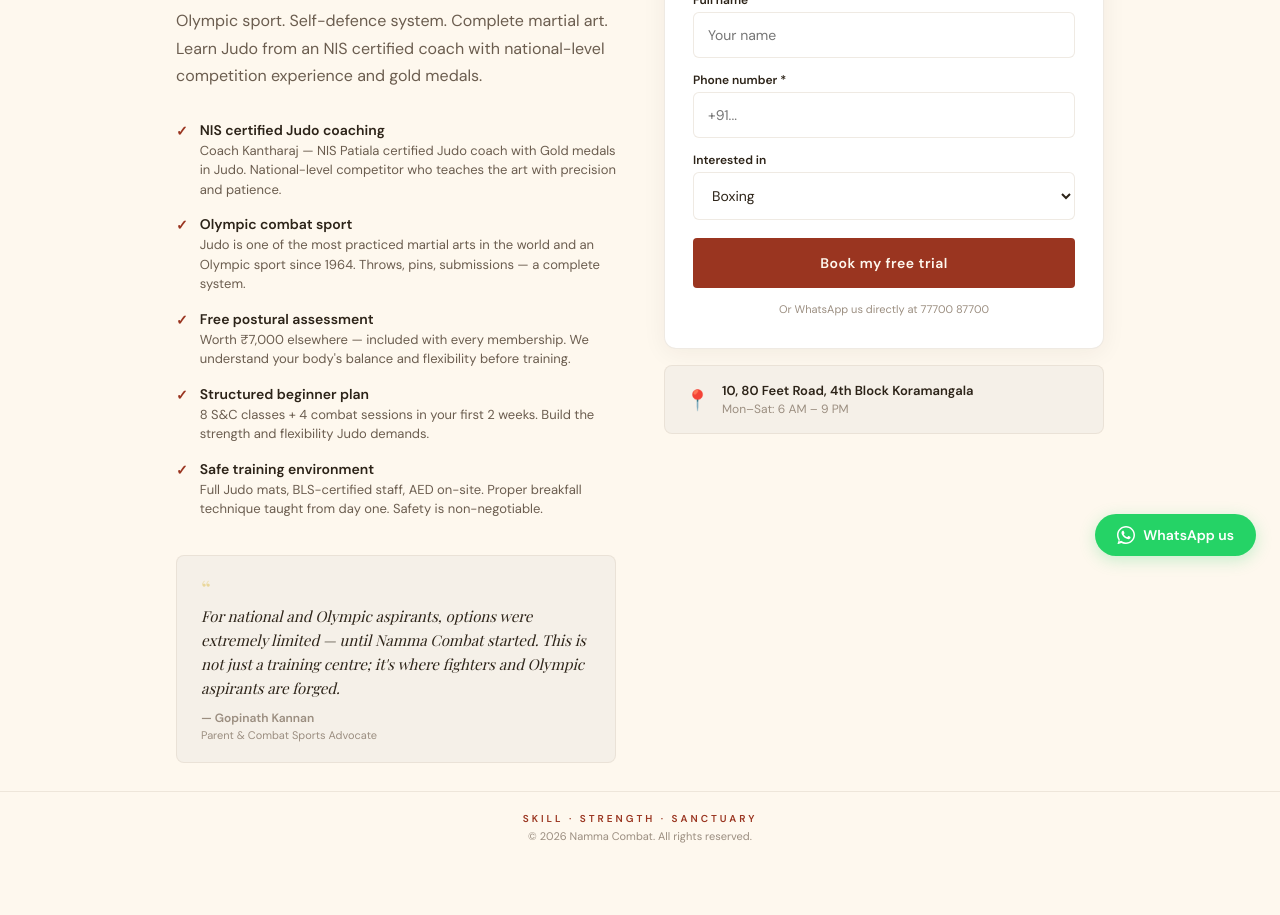
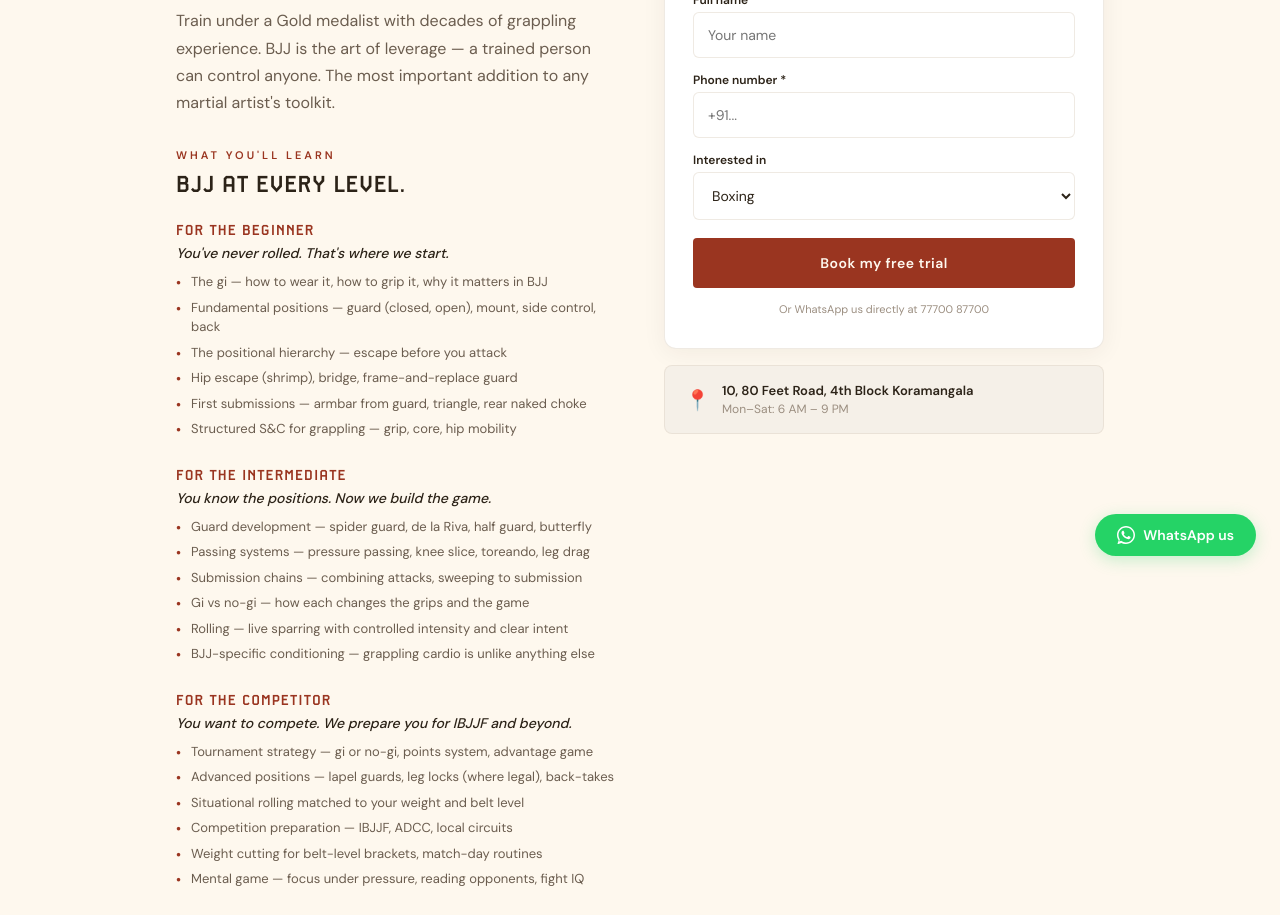
Before and after one commit to vikramravella/namma-combat-site, a Next.js app: page /bjj in a window 1280 px wide. Shown: the part 220-1135 px from the top of the page. Before the commit the page ends 1083 px from the top, so only its background shows below. Built offline with nearby package versions, Linux system fonts and the light colour scheme; a web font is replaced by a local one.

Commit message:
Rewrite BJJ page cleanly from Boxing v2 template: proper 3-level curriculum (gi/no-gi, guard development, submission chains, IBJJF prep), Coach Kantharaj Gold medalist attribution

```diff
--- a/src/app/bjj/page.js
+++ b/src/app/bjj/page.js
@@ -32,12 +32,43 @@ function InlineForm() {
 export default function BJJLanding() {
   const [v, setV] = useState(false);
   useEffect(() => { setV(true); }, []);
-  const points = [
-    ['NIS certified Judo coaching', "Coach Kantharaj — NIS Patiala certified Judo coach with Gold medals in Judo. National-level competitor who teaches the art with precision and patience."],
-    ['Olympic combat sport', "Judo is one of the most practiced martial arts in the world and an Olympic sport since 1964. Throws, pins, submissions — a complete system."],
-    ['Free postural assessment', "Worth ₹7,000 elsewhere — included with every membership. We understand your body\'s balance and flexibility before training."],
-    ['Structured beginner plan', "8 S&C classes + 4 combat sessions in your first 2 weeks. Build the strength and flexibility Judo demands."],
-    ['Safe training environment', "Full Judo mats, BLS-certified staff, AED on-site. Proper breakfall technique taught from day one. Safety is non-negotiable."],
+  const levels = [
+    {
+      label: 'For the Beginner',
+      intro: "You've never rolled. That's where we start.",
+      items: [
+        'The gi — how to wear it, how to grip it, why it matters in BJJ',
+        'Fundamental positions — guard (closed, open), mount, side control, back',
+        'The positional hierarchy — escape before you attack',
+        'Hip escape (shrimp), bridge, frame-and-replace guard',
+        'First submissions — armbar from guard, triangle, rear naked choke',
+        'Structured S&C for grappling — grip, core, hip mobility',
+      ],
+    },
+    {
+      label: 'For the Intermediate',
+      intro: 'You know the positions. Now we build the game.',
+      items: [
+        'Guard development — spider guard, de la Riva, half guard, butterfly',
+        'Passing systems — pressure passing, knee slice, toreando, leg drag',
+        'Submission chains — combining attacks, sweeping to submission',
+        'Gi vs no-gi — how each changes the grips and the game',
+        'Rolling — live sparring with controlled intensity and clear intent',
+        'BJJ-specific conditioning — grappling cardio is unlike anything else',
+      ],
+    },
+    {
+      label: 'For the Competitor',
+      intro: 'You want to compete. We prepare you for IBJJF and beyond.',
+      items: [
+        'Tournament strategy — gi or no-gi, points system, advantage game',
+        'Advanced positions — lapel guards, leg locks (where legal), back-takes',
+        'Situational rolling matched to your weight and belt level',
+        'Competition preparation — IBJJF, ADCC, local circuits',
+        'Weight cutting for belt-level brackets, match-day routines',
+        'Mental game — focus under pressure, reading opponents, fight IQ',
+      ],
+    },
   ];
   return (
     <><style jsx global>{`@import url('https://fonts.googleapis.com/css2?family=Archivo+Black&family=DM+Sans:wght@400;500;600;700&family=Playfair+Display:ital@0;1&display=swap');@font-face{font-family:'Materia Pro';src:url('/fonts/MateriaPro-Bold.otf') format('opentype');font-weight:700;font-style:normal;font-display:swap;}*,*::before,*::after{box-sizing:border-box;margin:0;padding:0;}html{scroll-behavior:smooth;}body{background:${T.cream};color:${T.text};-webkit-font-smoothing:antialiased;}`}</style>
@@ -47,16 +78,37 @@ export default function BJJLanding() {
         <div className="nc-landing-grid" style={{ display: 'grid', gridTemplateColumns: 'repeat(auto-fit, minmax(320px, 1fr))', gap: 48, alignItems: 'start' }}>
           <div>
             <p style={{ fontFamily: T.fontBody, fontSize: 11, letterSpacing: 3, color: T.rust, textTransform: 'uppercase', fontWeight: 600, margin: '0 0 12px' }}>Brazilian Jiu-Jitsu classes in Bangalore</p>
-            <h1 style={{ fontFamily: T.fontDisplay, fontSize: 'clamp(28px, 5vw, 42px)', fontWeight: 900, color: T.text, lineHeight: 1.1, textTransform: 'uppercase', letterSpacing: 1, margin: '0 0 20px' }}>The gentle art<br/>of throwing.</h1>
-            <p style={{ fontFamily: T.fontBody, fontSize: 16, color: T.textLight, lineHeight: 1.7, margin: '0 0 32px', maxWidth: 480 }}>Olympic sport. Self-defence system. Complete martial art. Learn Judo from an NIS certified coach with national-level competition experience and gold medals.</p>
-            <div style={{ display: 'flex', flexDirection: 'column', gap: 16, marginBottom: 36 }}>
-              {points.map(([title, desc], i) => (<div key={i} style={{ display: 'flex', gap: 12, alignItems: 'flex-start', opacity: v?1:0, transform: v?'translateY(0)':'translateY(10px)', transition: `all 0.5s ease ${0.2+i*0.1}s` }}><span style={{ fontFamily: T.fontBody, fontSize: 14, color: T.rust, fontWeight: 700, marginTop: 1, flexShrink: 0 }}>✓</span><div><p style={{ fontFamily: T.fontBody, fontSize: 14, fontWeight: 600, color: T.text, margin: '0 0 2px' }}>{title}</p><p style={{ fontFamily: T.fontBody, fontSize: 13, color: T.textLight, lineHeight: 1.5, margin: 0 }}>{desc}</p></div></div>))}
+            <h1 style={{ fontFamily: T.fontDisplay, fontSize: 'clamp(28px, 5vw, 42px)', fontWeight: 900, color: T.text, lineHeight: 1.1, textTransform: 'uppercase', letterSpacing: 1, margin: '0 0 20px' }}>Master the<br/>ground game.</h1>
+            <p style={{ fontFamily: T.fontBody, fontSize: 16, color: T.textLight, lineHeight: 1.7, margin: '0 0 32px', maxWidth: 480 }}>Train under a Gold medalist with decades of grappling experience. BJJ is the art of leverage — a trained person can control anyone. The most important addition to any martial artist's toolkit.</p>
+            <div style={{ marginBottom: 36 }}>
+              <p style={{ fontFamily: T.fontBody, fontSize: 11, letterSpacing: 3, color: T.rust, textTransform: 'uppercase', fontWeight: 600, margin: '0 0 8px' }}>What you'll learn</p>
+              <h2 style={{ fontFamily: T.fontDisplay, fontSize: 24, fontWeight: 900, color: T.text, margin: '0 0 24px', textTransform: 'uppercase', letterSpacing: 0.5 }}>BJJ at every level.</h2>
+              {levels.map((lvl, i) => (
+                <div key={i} style={{ marginBottom: 28, opacity: v?1:0, transform: v?'translateY(0)':'translateY(10px)', transition: `all 0.5s ease ${0.2+i*0.1}s` }}>
+                  <h3 style={{ fontFamily: T.fontDisplay, fontSize: 15, fontWeight: 900, color: T.rust, margin: '0 0 6px', textTransform: 'uppercase', letterSpacing: 1 }}>{lvl.label}</h3>
+                  <p style={{ fontFamily: T.fontBody, fontSize: 14, color: T.text, fontWeight: 500, margin: '0 0 10px', fontStyle: 'italic' }}>{lvl.intro}</p>
+                  {lvl.items.map((item, j) => (
+                    <div key={j} style={{ display: 'flex', gap: 10, alignItems: 'flex-start', marginBottom: 6 }}>
+                      <span style={{ fontFamily: T.fontBody, fontSize: 13, color: T.rust, fontWeight: 700, marginTop: 2, flexShrink: 0 }}>•</span>
+                      <p style={{ fontFamily: T.fontBody, fontSize: 13, color: T.textLight, lineHeight: 1.5, margin: 0 }}>{item}</p>
+                    </div>
+                  ))}
+                </div>
+              ))}
+              <div style={{ marginTop: 24, padding: '18px 22px', background: 'rgba(227,199,104,0.12)', borderLeft: `3px solid ${T.gold}`, borderRadius: 4 }}>
+                <h3 style={{ fontFamily: T.fontDisplay, fontSize: 13, fontWeight: 900, color: T.text, margin: '0 0 6px', textTransform: 'uppercase', letterSpacing: 1 }}>Strength &amp; Conditioning</h3>
+                <p style={{ fontFamily: T.fontBody, fontSize: 13, color: T.textLight, lineHeight: 1.6, margin: 0 }}>Every BJJ practitioner here trains S&C. Non-negotiable at every level. BJJ demands grip endurance, core strength, and hip mobility that no other sport requires. Our S&C is built to keep you rolling for years, not weeks.</p>
+              </div>
+              <div style={{ marginTop: 16, padding: '18px 22px', background: T.warm, borderLeft: `3px solid ${T.rust}`, borderRadius: 4 }}>
+                <h3 style={{ fontFamily: T.fontDisplay, fontSize: 13, fontWeight: 900, color: T.text, margin: '0 0 6px', textTransform: 'uppercase', letterSpacing: 1 }}>Who teaches you</h3>
+                <p style={{ fontFamily: T.fontBody, fontSize: 13, color: T.textLight, lineHeight: 1.6, margin: 0 }}><strong style={{ color: T.text }}>Coach Kantharaj Agasa</strong> — Gold medalist in BJJ, Indian MMA Pioneer with 12 professional wins, NIS Patiala certified. Years of grappling at the highest level distilled into every class.</p>
+              </div>
             </div>
             <div style={{ padding: '20px 24px', background: T.warm, borderRadius: 8, border: `1px solid ${T.border}` }}>
               <div style={{ fontFamily: T.fontSerif, fontSize: 24, color: T.gold, lineHeight: 1, marginBottom: 4, opacity: 0.6 }}>&ldquo;</div>
-              <p style={{ fontFamily: T.fontSerif, fontSize: 15, color: T.text, lineHeight: 1.6, fontStyle: 'italic', margin: '0 0 10px' }}>For national and Olympic aspirants, options were extremely limited — until Namma Combat started. This is not just a training centre; it&apos;s where fighters and Olympic aspirants are forged.</p>
-              <p style={{ fontFamily: T.fontBody, fontSize: 12, color: T.textMuted, fontWeight: 600, margin: '0 0 2px' }}>— Gopinath Kannan</p>
-              <p style={{ fontFamily: T.fontBody, fontSize: 11, color: T.textMuted, margin: 0 }}>Parent &amp; Combat Sports Advocate</p>
+              <p style={{ fontFamily: T.fontSerif, fontSize: 15, color: T.text, lineHeight: 1.6, fontStyle: 'italic', margin: '0 0 10px' }}>The BJJ program here is structured properly — positions before submissions, fundamentals before fancy. Six months in and I understand grappling in a way I never did before.</p>
+              <p style={{ fontFamily: T.fontBody, fontSize: 12, color: T.textMuted, fontWeight: 600, margin: '0 0 2px' }}>— BJJ practitioner</p>
+              <p style={{ fontFamily: T.fontBody, fontSize: 11, color: T.textMuted, margin: 0 }}>6 months at Namma Combat</p>
             </div>
           </div>
           <div style={{ position: 'sticky', top: 24, opacity: v?1:0, transform: v?'translateY(0)':'translateY(20px)', transition: 'all 0.6s ease 0.3s' }}>
```
